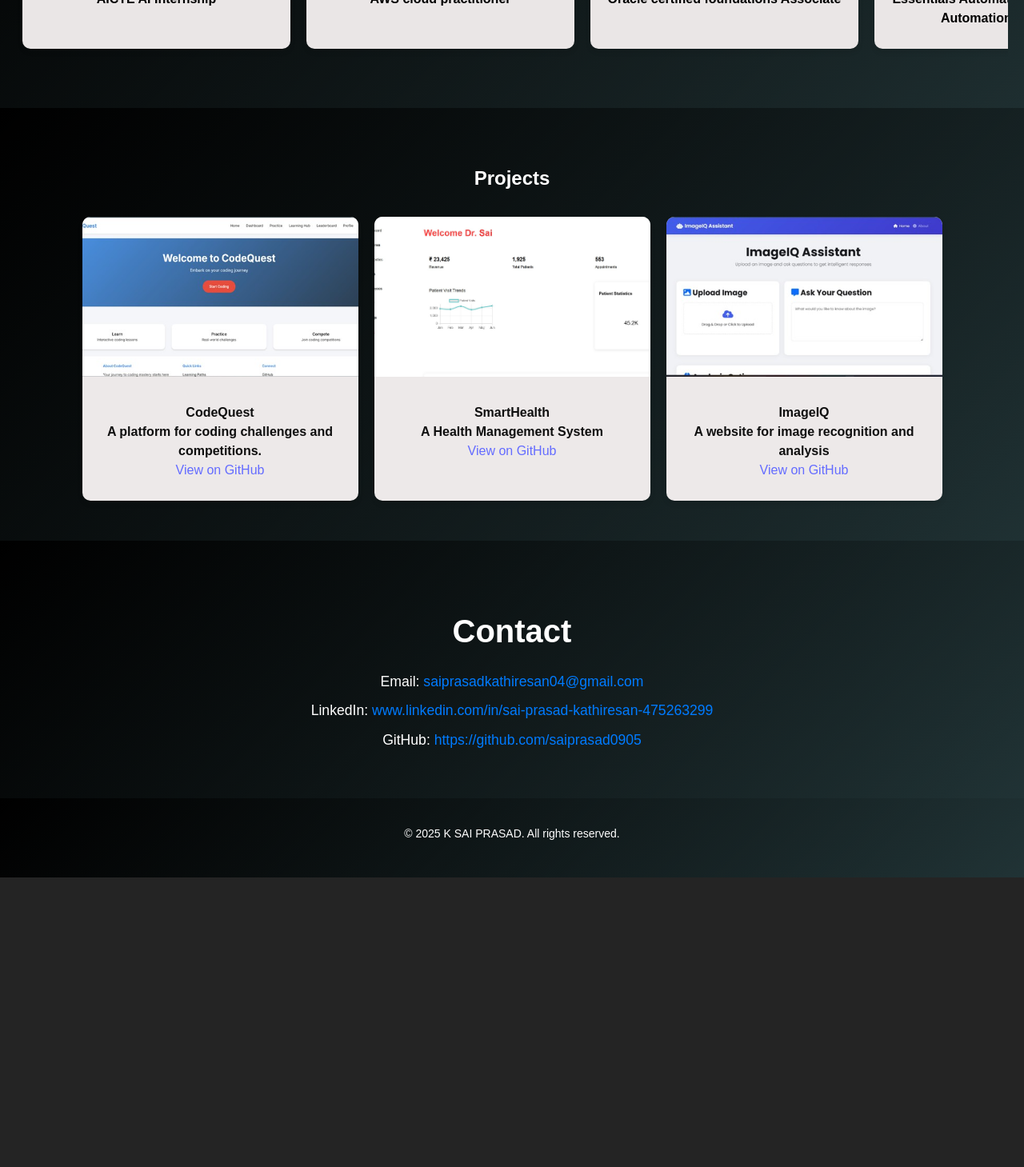
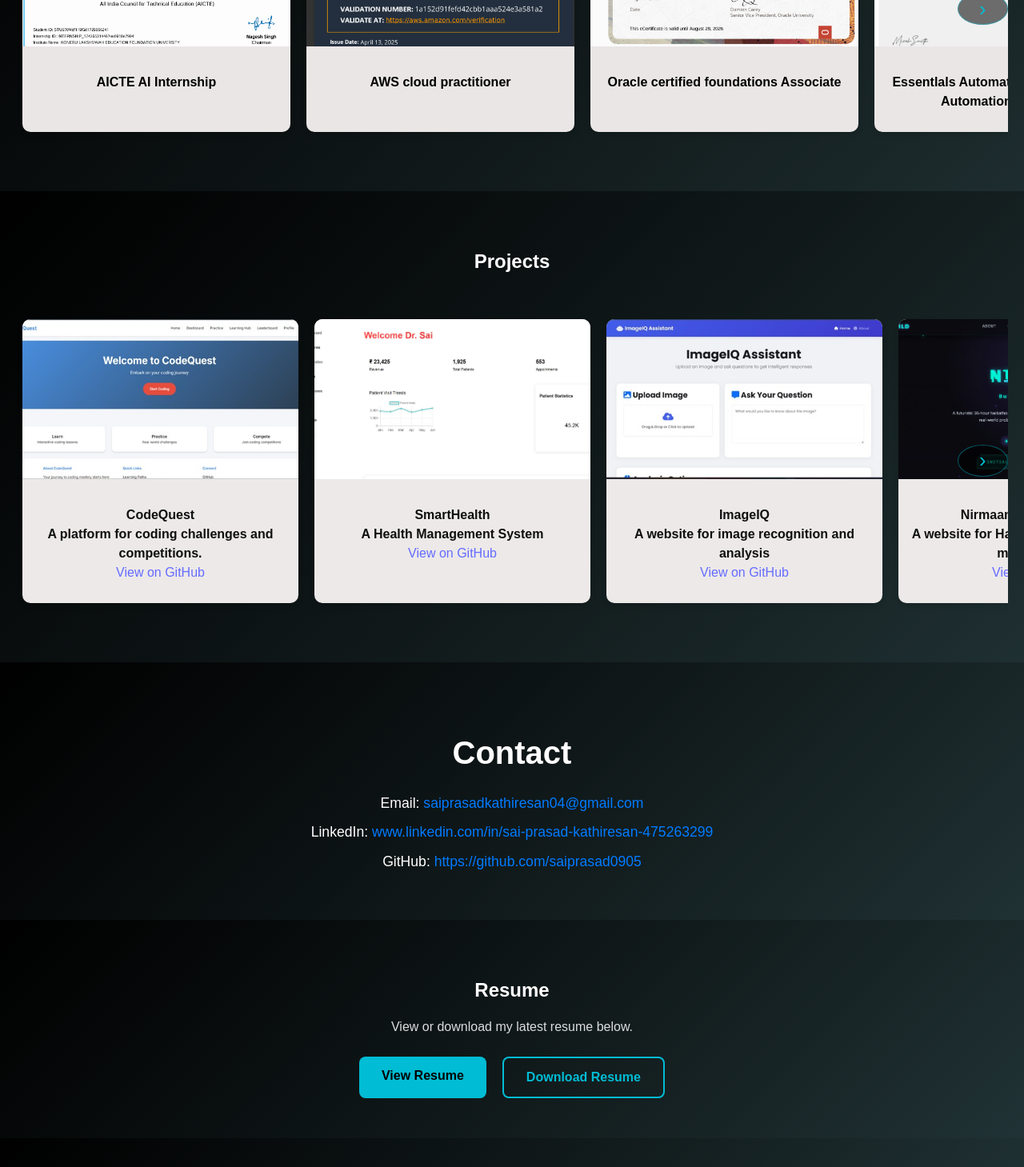
Before and after one commit to saiprasad0905/Portfolio, a React (Vite) app: page / in a window 1280 px wide. Shown: the part 1280-2739 px from the top of the page at 80% size. Before the commit the page ends 2377 px from the top, so only its background shows below. Built offline with nearby package versions, Linux system fonts and the light colour scheme.

Commit message:
Added a new feature of horizontal scrolling for both web and mobile view

```diff
--- a/src/App.jsx
+++ b/src/App.jsx
@@ -5,6 +5,7 @@
 import Certifications from "./components/Certifications/Certifications";
 import Projects from "./components/Projects/Projects";
 import Contact from "./components/Contact/Contact";
+import Resume from "./components/Resume/Resume";
 import Footer from "./components/Footer/Footer";
 
 import "./App.css";
@@ -18,6 +19,7 @@
       <Certifications />
       <Projects />
       <Contact />
+      <Resume />
       <Footer />
     </div>
   );
--- a/src/components/Projects/Projects.css
+++ b/src/components/Projects/Projects.css
@@ -2,6 +2,7 @@
   padding: 50px 20px;
   background: linear-gradient(135deg, #000000, rgba(0, 188, 212, 0.05));
   color: white;
+  overflow-x: hidden;
 }
 
 .projects-section h2 {
@@ -9,14 +10,40 @@
   margin-bottom: 30px;
 }
 
+.project-carousel {
+  position: relative;
+  max-width: 100%;
+}
+
 .project-list {
   display: flex;
-  flex-wrap: wrap;
-  justify-content: center;
+  flex-wrap: nowrap;
+  justify-content: safe center;
   gap: 20px;
+  overflow-x: auto;
+  overflow-y: hidden;
+  padding: 24px 8px;
+  margin: 0 auto;
+  max-width: 100%;
+  scroll-behavior: smooth;
+  -webkit-overflow-scrolling: touch;
+  cursor: grab;
+  scrollbar-width: none;
+  -ms-overflow-style: none;
+}
+
+.project-list::-webkit-scrollbar {
+  display: none;
+}
+
+.project-list.is-dragging {
+  cursor: grabbing;
+  scroll-behavior: auto;
+  user-select: none;
 }
 
 .project-card {
+  flex: 0 0 345px;
   width: 345px;
   background-color: #ede9e9;
   border-radius: 10px;
@@ -30,10 +57,15 @@
   transform: translateY(-5px);
 }
 
+.project-list.is-dragging .project-card:hover {
+  transform: none;
+}
+
 .project-card img {
   width: 100%;
   height: 200px;
   object-fit: cover;
+  pointer-events: none;
 }
 
 .project-card p {
@@ -41,3 +73,45 @@
   text-align: center;
   font-weight: bold;
 }
+
+.project-carousel .carousel-arrow {
+  position: absolute;
+  top: 50%;
+  transform: translateY(-50%);
+  z-index: 2;
+  width: 40px;
+  height: 40px;
+  border: 1px solid rgba(0, 188, 212, 0.45);
+  border-radius: 50%;
+  background: rgba(0, 0, 0, 0.55);
+  color: #00bcd4;
+  font-size: 1.6rem;
+  line-height: 1;
+  display: flex;
+  align-items: center;
+  justify-content: center;
+  cursor: pointer;
+  transition: background 0.2s, border-color 0.2s, color 0.2s;
+}
+
+.project-carousel .carousel-arrow:hover {
+  background: rgba(0, 188, 212, 0.2);
+  border-color: rgba(0, 188, 212, 0.8);
+  color: #fff;
+}
+
+.project-carousel .carousel-arrow-left {
+  left: 0;
+}
+
+.project-carousel .carousel-arrow-right {
+  right: 0;
+}
+
+@media (max-width: 600px) {
+  .project-carousel .carousel-arrow {
+    width: 34px;
+    height: 34px;
+    font-size: 1.35rem;
+  }
+}
--- a/src/components/Projects/Projects.jsx
+++ b/src/components/Projects/Projects.jsx
@@ -1,38 +1,190 @@
-import React from "react";
+import React, { useCallback, useEffect, useRef, useState } from "react";
 import "./Projects.css";
 import proj1 from "../../assets/project1.jpg";
 import proj2 from "../../assets/project2.jpg";
 import proj3 from "../../assets/project3.jpg";
+import proj4 from "../../assets/project4.jpg";
+
+const SCROLL_STEP = 365; // card width (345) + gap (20)
 
 const Projects = () => {
+  const trackRef = useRef(null);
+  const isDragging = useRef(false);
+  const hasDragged = useRef(false);
+  const startX = useRef(0);
+  const startScrollLeft = useRef(0);
+  const [canScrollLeft, setCanScrollLeft] = useState(false);
+  const [canScrollRight, setCanScrollRight] = useState(false);
+
+  const updateArrowState = useCallback(() => {
+    const el = trackRef.current;
+    if (!el) return;
+    const maxScroll = el.scrollWidth - el.clientWidth;
+    setCanScrollLeft(el.scrollLeft > 2);
+    setCanScrollRight(el.scrollLeft < maxScroll - 2);
+  }, []);
+
+  useEffect(() => {
+    const el = trackRef.current;
+    if (!el) return;
+
+    updateArrowState();
+    el.addEventListener("scroll", updateArrowState, { passive: true });
+
+    const onWheel = (e) => {
+      if (el.scrollWidth <= el.clientWidth) return;
+      if (Math.abs(e.deltaY) <= Math.abs(e.deltaX)) return;
+      e.preventDefault();
+      el.scrollLeft += e.deltaY;
+    };
+    el.addEventListener("wheel", onWheel, { passive: false });
+
+    const onResize = () => updateArrowState();
+    window.addEventListener("resize", onResize);
+
+    return () => {
+      el.removeEventListener("scroll", updateArrowState);
+      el.removeEventListener("wheel", onWheel);
+      window.removeEventListener("resize", onResize);
+    };
+  }, [updateArrowState]);
+
+  const scrollByDir = (dir) => {
+    const el = trackRef.current;
+    if (!el) return;
+    el.scrollBy({ left: dir * SCROLL_STEP, behavior: "smooth" });
+  };
+
+  const onPointerDown = (e) => {
+    const el = trackRef.current;
+    if (!el) return;
+    isDragging.current = true;
+    hasDragged.current = false;
+    startX.current = e.clientX;
+    startScrollLeft.current = el.scrollLeft;
+    el.setPointerCapture?.(e.pointerId);
+    el.classList.add("is-dragging");
+  };
+
+  const onPointerMove = (e) => {
+    if (!isDragging.current || !trackRef.current) return;
+    const dx = e.clientX - startX.current;
+    if (Math.abs(dx) > 4) hasDragged.current = true;
+    trackRef.current.scrollLeft = startScrollLeft.current - dx;
+  };
+
+  const endDrag = (e) => {
+    if (!isDragging.current) return;
+    isDragging.current = false;
+    trackRef.current?.classList.remove("is-dragging");
+    trackRef.current?.releasePointerCapture?.(e.pointerId);
+  };
+
+  const onClickCapture = (e) => {
+    if (hasDragged.current) {
+      e.preventDefault();
+      e.stopPropagation();
+      hasDragged.current = false;
+    }
+  };
+
   return (
     <section id="projects" className="projects-section">
       <h2>Projects</h2>
-      <div className="project-list">
+      <div className="project-carousel">
+        {canScrollLeft && (
+          <button
+            type="button"
+            className="carousel-arrow carousel-arrow-left"
+            aria-label="Scroll projects left"
+            onClick={() => scrollByDir(-1)}
+          >
+            ‹
+          </button>
+        )}
+        <div
+          className="project-list"
+          ref={trackRef}
+          onPointerDown={onPointerDown}
+          onPointerMove={onPointerMove}
+          onPointerUp={endDrag}
+          onPointerLeave={endDrag}
+          onPointerCancel={endDrag}
+          onClickCapture={onClickCapture}
+        >
           <div className="project-card">
-          <img src={proj1} alt="Project 1" />
-          <p><b>CodeQuest</b><br />
+            <img src={proj1} alt="Project 1" draggable="false" />
+            <p>
+              <b>CodeQuest</b>
+              <br />
               A platform for coding challenges and competitions.
               <br />
-           <a href="https://github.com/saiprasad0905/CodeQuest.git" target="_blank" rel="noopener noreferrer">
-          View on GitHub</a>
-           </p>
-
-        </div>
-        <div className="project-card">
-          <img src={proj2} alt="Project 2" />
-          <p><b>SmartHealth </b><br />
-          A Health Management System<br />
-          <a href="https://github.com/saiprasad0905/SmartHealth.git" target="_blank" rel="noopener noreferrer">
-          View on GitHub</a>
+              <a
+                href="https://github.com/saiprasad0905/CodeQuest.git"
+                target="_blank"
+                rel="noopener noreferrer"
+              >
+                View on GitHub
+              </a>
             </p>
           </div>
           <div className="project-card">
-          <img src={proj3} alt="Project 3" />
-          <p><b>ImageIQ</b><br /> A website for image recognition and analysis<br /><a href="https://github.com/saiprasad0905/ImageIQ" target="_blank" rel="noopener noreferrer">
+            <img src={proj2} alt="Project 2" draggable="false" />
+            <p>
+              <b>SmartHealth </b>
+              <br />
+              A Health Management System
+              <br />
+              <a
+                href="https://github.com/saiprasad0905/SmartHealth.git"
+                target="_blank"
+                rel="noopener noreferrer"
+              >
                 View on GitHub
-  </a> </p>
+              </a>
+            </p>
           </div>
+          <div className="project-card">
+            <img src={proj3} alt="Project 3" draggable="false" />
+            <p>
+              <b>ImageIQ</b>
+              <br /> A website for image recognition and analysis
+              <br />
+              <a
+                href="https://github.com/saiprasad0905/ImageIQ"
+                target="_blank"
+                rel="noopener noreferrer"
+              >
+                View on GitHub
+              </a>{" "}
+            </p>
+          </div>
+          <div className="project-card">
+            <img src={proj4} alt="Project 4" draggable="false" />
+            <p>
+              <b>Nirmaan-Build-the-future</b>
+              <br /> A website for Hackathon registration and management
+              <br />
+              <a
+                href="https://github.com/saiprasad0905/Nirmaan-Build-the-future.git"
+                target="_blank"
+                rel="noopener noreferrer"
+              >
+                View on GitHub
+              </a>{" "}
+            </p>
+          </div>
+        </div>
+        {canScrollRight && (
+          <button
+            type="button"
+            className="carousel-arrow carousel-arrow-right"
+            aria-label="Scroll projects right"
+            onClick={() => scrollByDir(1)}
+          >
+            ›
+          </button>
+        )}
       </div>
     </section>
   );
--- /dev/null
+++ b/src/components/Resume/Resume.css
@@ -0,0 +1,52 @@
+.resume-section {
+  padding: 50px 20px;
+  background: linear-gradient(135deg, #000000, rgba(0, 188, 212, 0.05));
+  color: white;
+  text-align: center;
+}
+
+.resume-section h2 {
+  margin-bottom: 10px;
+}
+
+.resume-subtitle {
+  margin-bottom: 25px;
+  opacity: 0.85;
+}
+
+.resume-actions {
+  display: flex;
+  justify-content: center;
+  gap: 20px;
+  flex-wrap: wrap;
+}
+
+.resume-btn {
+  display: inline-block;
+  padding: 12px 28px;
+  border-radius: 8px;
+  font-weight: bold;
+  text-decoration: none;
+  transition: transform 0.2s, opacity 0.2s;
+}
+
+.resume-btn:hover {
+  transform: scale(1.05);
+}
+
+.view-btn {
+  background-color: #00bcd4;
+  color: #000000;
+}
+
+.download-btn {
+  background-color: transparent;
+  color: #00bcd4;
+  border: 2px solid #00bcd4;
+}
+
+@media (prefers-color-scheme: light) {
+  .resume-section {
+    color: white;
+  }
+}
--- /dev/null
+++ b/src/components/Resume/Resume.jsx
@@ -0,0 +1,36 @@
+import React from "react";
+import "./Resume.css";
+import resume from "../../assets/K_Sai_Prasad_Resume.pdf";
+
+// Put your actual resume PDF at: public/resume/SaiPrasad_Resume.pdf
+const RESUME_PATH = resume;
+
+const Resume = () => {
+  return (
+    <section id="resume" className="resume-section">
+      <h2>Resume</h2>
+      <p className="resume-subtitle">
+        View or download my latest resume below.
+      </p>
+      <div className="resume-actions">
+        <a
+          href={RESUME_PATH}
+          target="_blank"
+          rel="noopener noreferrer"
+          className="resume-btn view-btn"
+        >
+          View Resume
+        </a>
+        <a
+          href={RESUME_PATH}
+          download="SaiPrasad_Resume.pdf"
+          className="resume-btn download-btn"
+        >
+          Download Resume
+        </a>
+      </div>
+    </section>
+  );
+};
+
+export default Resume;
--- a/src/components/Skills/Skills.jsx
+++ b/src/components/Skills/Skills.jsx
@@ -1,7 +1,7 @@
 import React from 'react';
 import './Skills.css';
-import { FaReact, FaPython, FaHtml5, FaCss3Alt, FaJsSquare, FaGithub, FaJava } from 'react-icons/fa';
-import { SiMysql, SiMongodb, SiPostgresql, SiSpringboot, SiKotlin } from 'react-icons/si';
+import { FaReact, FaPython, FaHtml5, FaCss3Alt, FaJsSquare, FaGithub, FaJava, FaBrain } from 'react-icons/fa';
+import { SiMysql, SiMongodb, SiPostgresql, SiSpringboot, SiKotlin, SiOpencv, SiLangchain } from 'react-icons/si';
 
 const Skills = () => (
   <section id="skills" className="skills">
@@ -19,6 +19,10 @@
       <div><SiPostgresql /> <span>PostgreSQL</span></div>
       <div><SiMongodb /> <span>MongoDB</span></div>
       <div><FaGithub /> <span>GitHub</span></div>
+      <div><SiLangchain /> <span>RAG</span></div>
+      <div><SiOpencv /> <span>OpenCV</span></div>
+      <div><FaBrain /> <span>CNN</span></div>
+
       {/* Add more as needed */}
     </div>
   </section>
```
Lines whose indentation alone changed are shown as unchanged.
